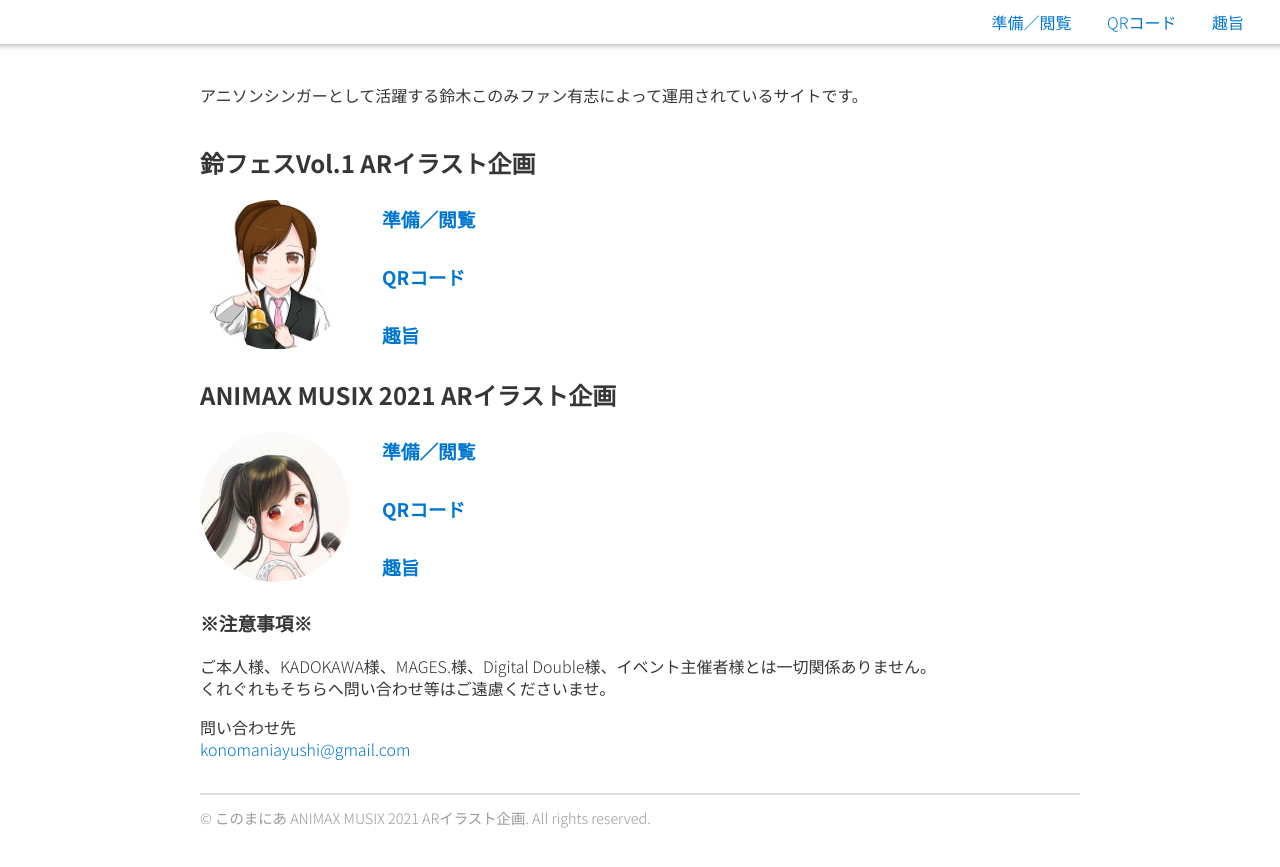
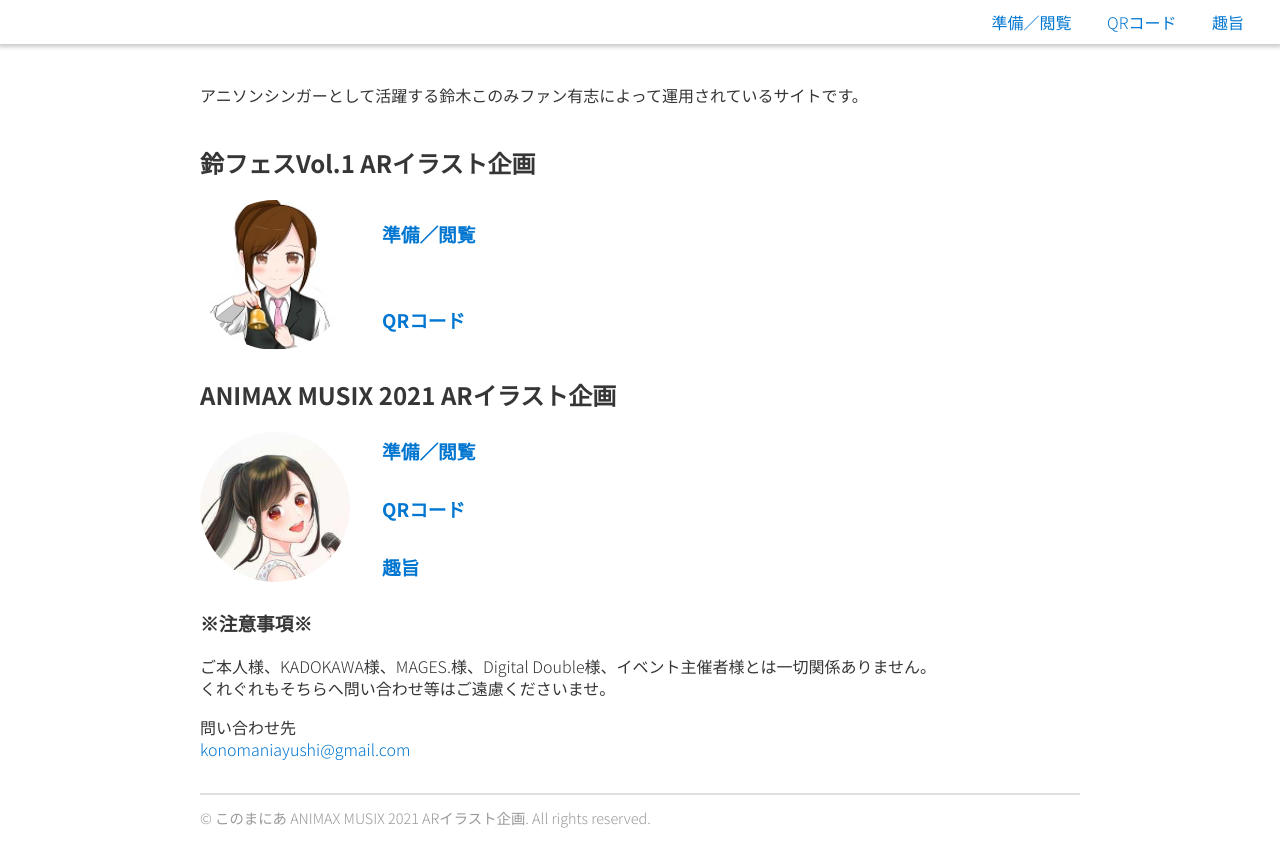
Before and after one commit to konomania/konomania.github.io, a Jekyll site: the page built from index.md, in a window 1280 px wide. Shown: the top 867 px of the page. Built offline with Jekyll 4.4.1, drawn with Linux system fonts in a browser that asks for light colours.

Commit message:
Update index.md

```diff
--- a/index.md
+++ b/index.md
@@ -16,7 +16,6 @@
   <div class="content" markdown="1">
 ### [準備／閲覧](/howto)
 ### [QRコード](/qrcode)
-### [趣旨](/concept)
 </div>
 </div>
 </section>
```
